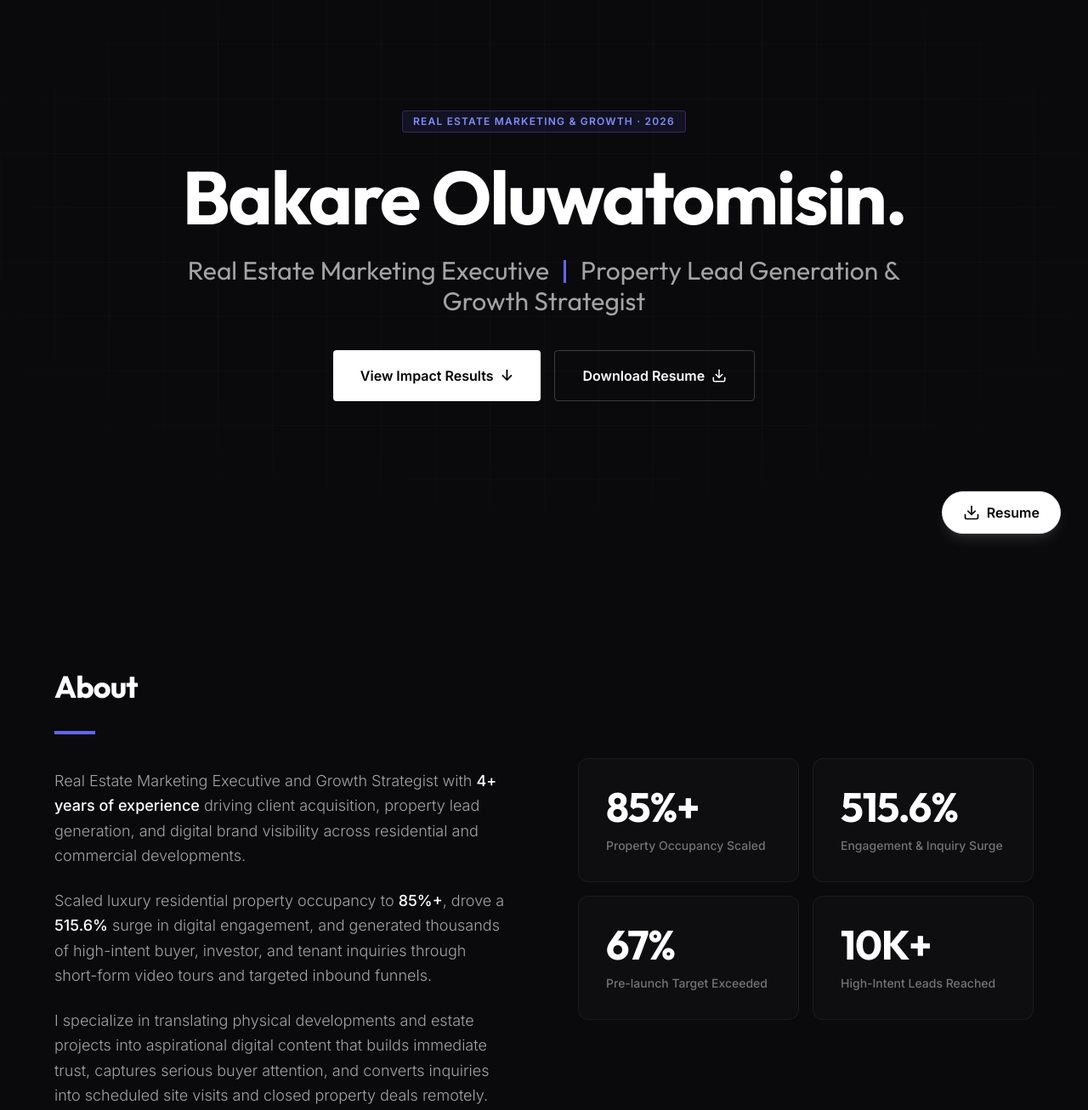
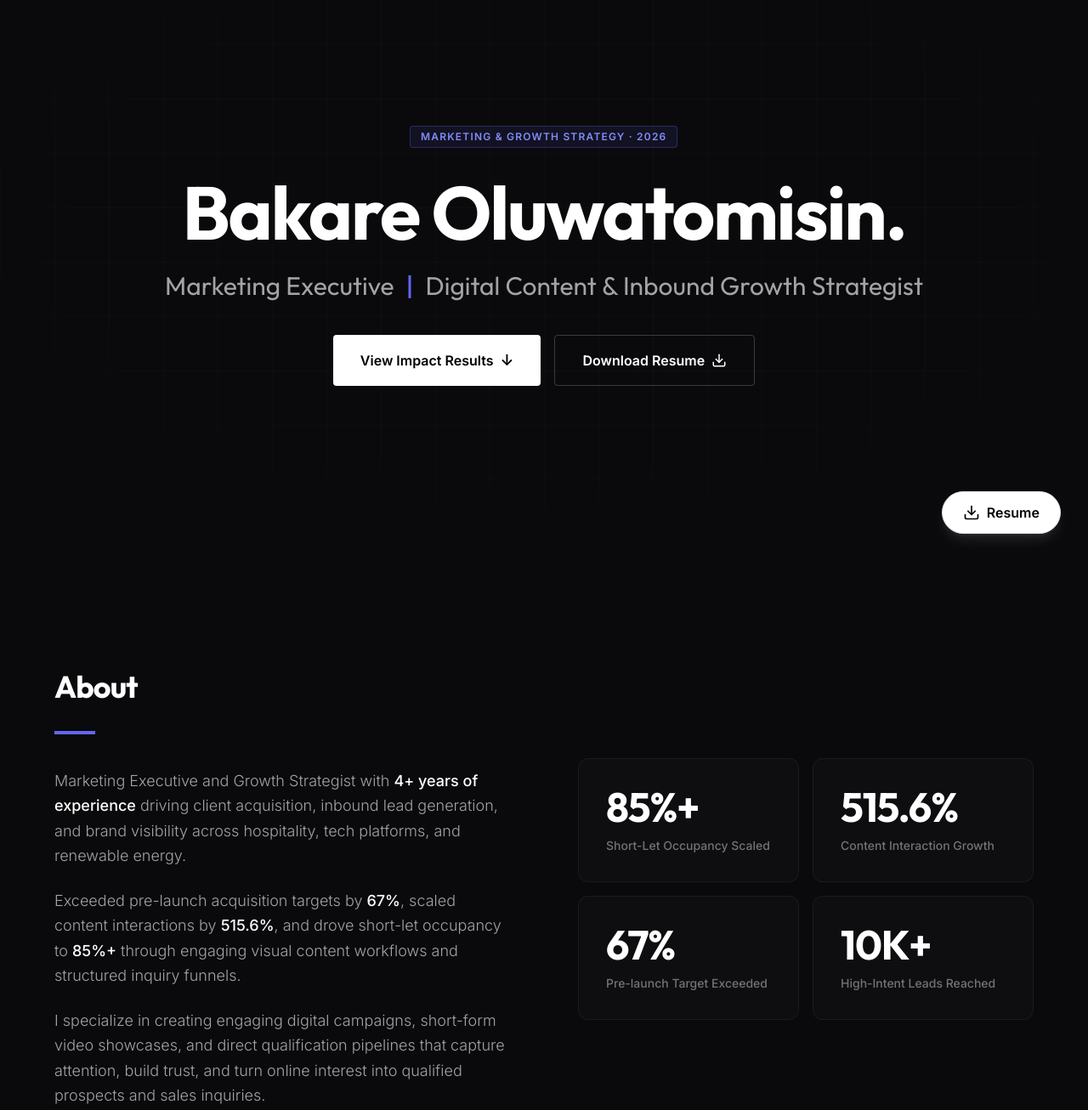
Before and after one commit to niola-xo/tomi-pmm-portfolio, a plain HTML site: page p-5r2h8.html in a window 1280 px wide. Shown: the part 140-1446 px from the top of the page at 85% size. Drawn offline with nearby package versions, Linux system fonts and the light colour scheme; no server answers.

Commit message:
Update portfolio and CV to balanced Marketing Executive title and scope

```diff
--- a/p-5r2h8.html
+++ b/p-5r2h8.html
@@ -3,7 +3,7 @@
 <head>
     <meta charset="UTF-8">
     <meta name="viewport" content="width=device-width, initial-scale=1.0">
-    <title>Bakare Oluwatomisin - Real Estate Marketing Executive</title>
+    <title>Bakare Oluwatomisin - Marketing Executive &amp; Growth Strategist</title>
     <!-- Fonts -->
     <link rel="preconnect" href="https://fonts.googleapis.com">
     <link rel="preconnect" href="https://fonts.gstatic.com" crossorigin>
@@ -101,7 +101,7 @@
 
         <div class="relative z-10 max-w-4xl mx-auto w-full text-center">
             <div id="portfolio-badge" class="reveal inline-block px-3 py-1 mb-8 border border-indigo-500/30 bg-indigo-500/10 rounded text-indigo-400 text-xs font-semibold tracking-widest uppercase">
-                Real Estate Marketing &amp; Growth · 2026
+                Marketing &amp; Growth Strategy · 2026
             </div>
 
             <h1 class="reveal reveal-delay-1 text-5xl md:text-7xl lg:text-[5.5rem] font-display font-bold tracking-tight leading-tight mb-6 text-white">
@@ -109,7 +109,7 @@
             </h1>
 
             <h2 id="hero-role" class="reveal reveal-delay-2 text-xl md:text-3xl text-neutral-400 font-display mb-10 font-light">
-                Real Estate Marketing Executive <span class="text-indigo-500 font-medium mx-2">|</span> Property Lead Generation &amp; Growth Strategist
+                Marketing Executive <span class="text-indigo-500 font-medium mx-2">|</span> Digital Content &amp; Inbound Growth Strategist
             </h2>
 
             <div class="reveal reveal-delay-3 flex flex-col sm:flex-row justify-center gap-4 mt-8">
@@ -132,24 +132,23 @@
                     <h3 class="text-3xl md:text-4xl font-display font-bold mb-8 text-white tracking-tight">About</h3>
                     <div class="w-12 h-1 bg-indigo-500 mb-10"></div>
                     <p class="text-neutral-400 leading-relaxed text-lg mb-6 font-light">
-                        <span id="about-role">Real Estate Marketing Executive and Growth Strategist</span> with <span class="text-white font-medium">4+ years of experience</span> driving client acquisition, property lead generation, and digital brand visibility across residential and commercial developments.
+                        <span id="about-role">Marketing Executive and Growth Strategist</span> with <span class="text-white font-medium">4+ years of experience</span> driving client acquisition, inbound lead generation, and brand visibility across hospitality, tech platforms, and renewable energy.
                     </p>
                     <p class="text-neutral-400 leading-relaxed text-lg mb-6 font-light">
-                        Scaled luxury residential property occupancy to <span class="text-white font-medium">85%+</span>, drove a <span class="text-white font-medium">515.6%</span> surge in digital engagement, and generated thousands of high-intent buyer, investor, and tenant inquiries through short-form video tours and targeted inbound funnels.
+                        Exceeded pre-launch acquisition targets by <span class="text-white font-medium">67%</span>, scaled content interactions by <span class="text-white font-medium">515.6%</span>, and drove short-let occupancy to <span class="text-white font-medium">85%+</span> through engaging visual content workflows and structured inquiry funnels.
                     </p>
                     <p class="text-neutral-400 leading-relaxed text-lg font-light">
-                        I specialize in translating physical developments and estate projects into aspirational digital content that builds immediate trust, captures serious buyer attention, and converts inquiries into scheduled site visits and closed property deals remotely.
+                        I specialize in creating engaging digital campaigns, short-form video showcases, and direct qualification pipelines that capture attention, build trust, and turn online interest into qualified prospects and sales inquiries.
                     </p>
                 </div>
-
                 <div class="grid grid-cols-2 gap-4 reveal transition-delay-200">
                     <div class="p-8 border border-white/5 bg-white/[0.02] hover:border-indigo-500/40 hover:-translate-y-1 hover:shadow-2xl hover:shadow-indigo-500/10 hover:bg-white/[0.04] transition-all duration-500 ease-out group rounded-xl">
                         <div class="text-4xl lg:text-5xl font-display font-bold text-white mb-3 tracking-tight">85%+</div>
-                        <div class="text-xs md:text-sm text-neutral-500 font-medium">Property Occupancy Scaled</div>
+                        <div class="text-xs md:text-sm text-neutral-500 font-medium">Short-Let Occupancy Scaled</div>
                     </div>
                     <div class="p-8 border border-white/5 bg-white/[0.02] hover:border-indigo-500/40 hover:-translate-y-1 hover:shadow-2xl hover:shadow-indigo-500/10 hover:bg-white/[0.04] transition-all duration-500 ease-out group rounded-xl">
                         <div class="text-4xl lg:text-5xl font-display font-bold text-white mb-3 tracking-tight">515.6%</div>
-                        <div class="text-xs md:text-sm text-neutral-500 font-medium">Engagement &amp; Inquiry Surge</div>
+                        <div class="text-xs md:text-sm text-neutral-500 font-medium">Content Interaction Growth</div>
                     </div>
                     <div class="p-8 border border-white/5 bg-white/[0.02] hover:border-indigo-500/40 hover:-translate-y-1 hover:shadow-2xl hover:shadow-indigo-500/10 hover:bg-white/[0.04] transition-all duration-500 ease-out group rounded-xl">
                         <div class="text-4xl lg:text-5xl font-display font-bold text-white mb-3 tracking-tight">67%</div>
@@ -182,7 +181,7 @@
                     </div>
                     <div class="flex-grow">
                         <div class="mb-6">
-                            <p class="text-neutral-400 font-light text-sm md:text-base">Led digital property marketing, video walkthrough tours, and high-intent guest &amp; investor acquisition across prime Lagos residential units.</p>
+                            <p class="text-neutral-400 font-light text-sm md:text-base">Managed digital presence, short-form video tours, and guest acquisition for luxury short-let apartments in Lagos.</p>
                         </div>
                         <div class="mb-6">
                             <ul class="text-neutral-400 font-light space-y-3 text-sm md:text-base">
```
Also changed, not shown: 1 other file.
